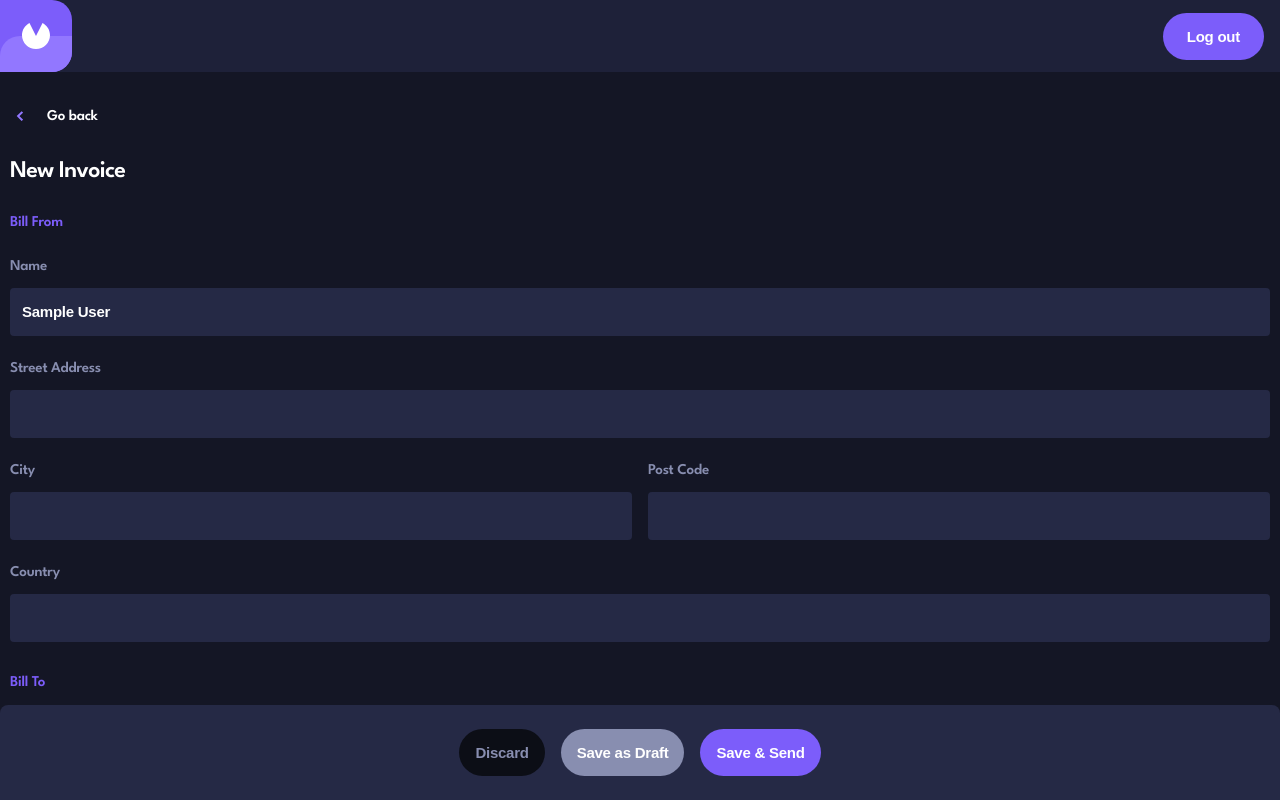
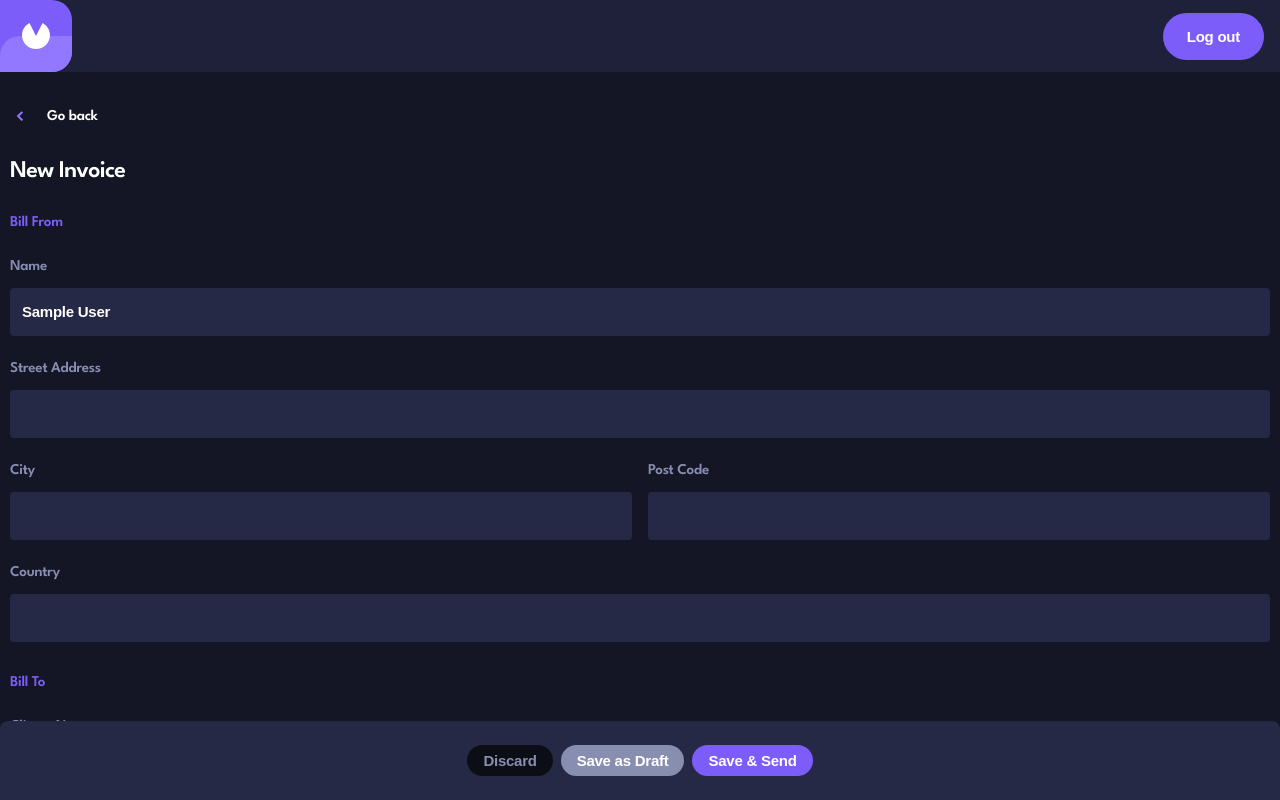
Before and after one commit to Cam96stanley/firebase-invoice, a React (Vite) app: page /new-invoice in a window 1280 px wide. Shown: the top 800 px of the page. Built offline with nearby package versions, Linux system fonts and the light colour scheme; no server answers; sample sign-in values are in the browser's storage.

Commit message:
fixed bug with deleting a pending invoice

```diff
--- a/src/pages/auth/components/AuthForm.jsx
+++ b/src/pages/auth/components/AuthForm.jsx
@@ -41,7 +41,7 @@ export default function LoginForm() {
       if (result.errorCode) {
         setError(result.errorMessage.user);
       } else {
-        navigate("/dashboard", { replace: true });
+        navigate("/my-dashboard", { replace: true });
       }
     }
   };
--- a/src/pages/invoice/Invoice.jsx
+++ b/src/pages/invoice/Invoice.jsx
@@ -2,7 +2,7 @@ import { useNavigate, useParams } from "react-router-dom";
 import { createInvoiceTemplate } from "../../utils/createInvoice";
 import arrowLeft from "../../assets/icon-arrow-left.svg";
 import plusIcon from "../../assets/icon-plus.svg";
-import styles from "./NewInvoice.module.scss";
+import styles from "./Invoice.module.scss";
 import ItemComponent from "./components/ItemComponent";
 import { useState, useEffect } from "react";
 import {
--- a/src/pages/invoice/NewInvoice.module.scss
+++ b/src/pages/invoice/Invoice.module.scss
@@ -108,7 +108,7 @@
   padding: 1.5rem 0;
   display: flex;
   justify-content: center;
-  gap: 1rem;
+  gap: 0.5rem;
   margin-top: 5rem;
   border-top-left-radius: 8px;
   border-top-right-radius: 8px;
@@ -121,7 +121,7 @@
     color: variables.$gray;
     background-color: variables.$dark;
     border: none;
-    padding: 1rem 1rem;
+    padding: 0.5rem 1rem;
     border-radius: 1.5rem;
     cursor: pointer;
   }
@@ -134,7 +134,7 @@
     color: white;
     background-color: variables.$gray;
     border: none;
-    padding: 1rem 1rem;
+    padding: 0.5rem 1rem;
     border-radius: 1.5rem;
     cursor: pointer;
   }
@@ -147,7 +147,7 @@
     color: white;
     background-color: variables.$purple;
     border: none;
-    padding: 1rem 1rem;
+    padding: 0.5rem 1rem;
     border-radius: 1.5rem;
     cursor: pointer;
   }
--- a/src/pages/pending-Invoice/PendingInvoice.jsx
+++ b/src/pages/pending-Invoice/PendingInvoice.jsx
@@ -36,25 +36,26 @@ export default function PendingInvoice() {
     }
   };
 
-  const handleMarkAsPaid = (e) => {
+  const handleMarkAsPaid = async (e) => {
     e.preventDefault();
 
     try {
       const paidInvoice = { ...invoice, status: "Paid" };
-      updateInvoice(invoice.id, paidInvoice);
+      await updateInvoice(invoice.id, paidInvoice);
       navigate("/my-dashboard", { replace: true });
     } catch (err) {
       console.error(err);
     }
   };
 
-  const handleDelete = (e) => {
+  const handleDelete = async (e) => {
     e.preventDefault();
 
     try {
-      deleteInvoice(invoice.id);
+      await deleteInvoice(invoice.id);
+      navigate("/my-dashboard", { replace: true });
     } catch (err) {
-      console.error(err);
+      console.error("Error deleting invoice", err);
     }
   };
 
--- a/src/pages/pending-Invoice/PendingInvoice.module.scss
+++ b/src/pages/pending-Invoice/PendingInvoice.module.scss
@@ -19,7 +19,6 @@
   justify-content: space-between;
   padding: 0 1rem;
   margin: 0 auto;
-  cursor: pointer;
   background-color: variables.$dark-blue;
   width: 81vw;
   height: 90px;
```
